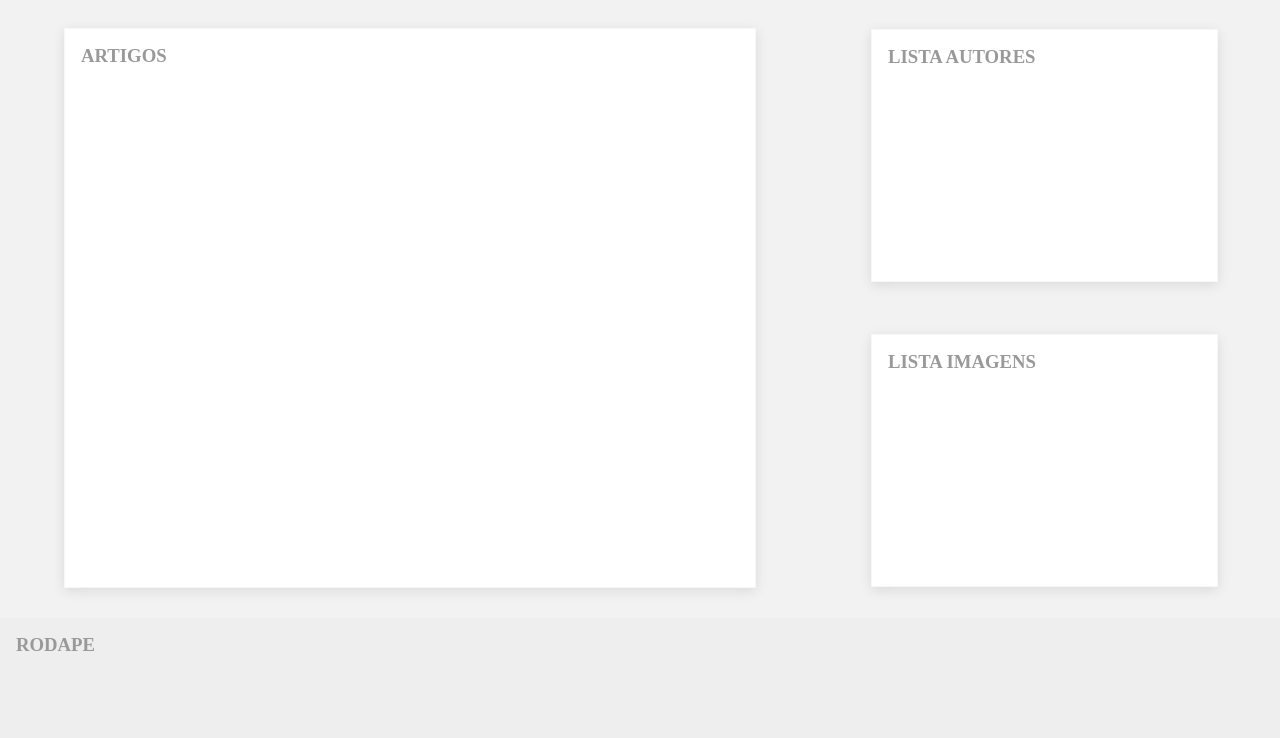
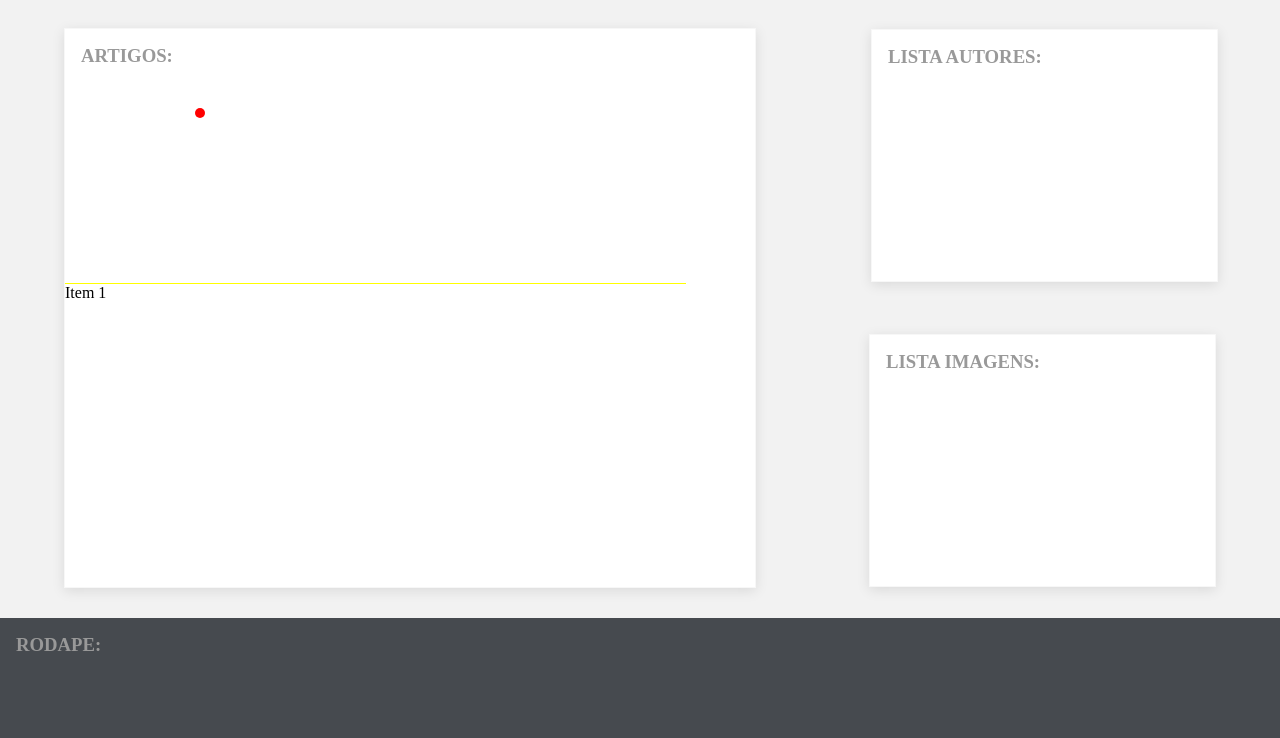
Before and after one commit to rubensmcz/projetofrontend1, a plain HTML site: page index.html in a window 1280 px wide. Shown: the part 72-810 px from the top of the page. Drawn offline with Linux system fonts and the light colour scheme.

Commit message:
Construindo Css

```diff
--- a/assets/stylesheets/card.css
+++ b/assets/stylesheets/card.css
@@ -1,5 +1,4 @@
 .card {
-
 	    background-color: #FFF;
 		border: 1px solid #F7F7F7;
 		box-shadow: 0 3px 12px rgba(0,0,0,0.10);
--- a/assets/stylesheets/style.css
+++ b/assets/stylesheets/style.css
@@ -62,6 +62,7 @@ Classe para configurar o rodape da tela
 .Rodape{
 				height: 120px;
 				background-color: #EEE;
+				background-color: #464A4F;
 	}
 
 /*
@@ -74,31 +75,103 @@ Classe para listar as informações externas
 				overflow: auto;
 	}
 
+/*
+Classe pai das classes .Autores_List e .Imagens_List
+*/
 .Pai_Autores_Imagens {
 	            		float: right;
 	 					width:  30%;
 	  					height: 90%;
 						margin-left: 10%;
-				position: relative;
+						display: flex;
+						flex-direction: column;
+						justify-content: space-between;
 }
 
 /*
 Classe para listar os autores
 */
 .Autores_List {
-          position: absolute;
           		top: 0;
           		width: 100%;
           		height: 45%;
+          		align-self: flex-start;
 	}
 
 /*
 Classe para listar as imagens
 */
 .Imagens_List {
-	     position: absolute;
 	     		bottom: 0;
 	     		width: 100%;
 	     		height: 45%;
+	     		align-self: flex-end;
+	}
+
+/*
+Classe para tratar o conteudo dos artigos
+*/
+.Artigos_Pai {
+		  		width:  90%;
+          		height:  5%;
+          		list-style: none;
+          		margin:  0;
+          		padding: 0;
+          		position: relative;
+}
+
+/*
+Classe para tratar os conteudos dos filhos dos artigos
+*/
+.Artigo_Filho {
+		  		width:  100%;
+          		height: 200px;
+          		border-bottom: 1px solid yellow;
+          		position: relative;
+}
+
+.bola {
+	position: absolute;
+	width: 10px;
+	height: 10px;
+	border-radius: 10px;
+	background: red;
+	top: 25%;
+	left: 25%;
+	margin: -25px 0 0 -25px;
+}
+
+/*
+Classe para tratar pontos especificos da classe Artigo_Filho
+*/
+.Artigo_Filho:last-child {border-bottom: none;}
+
+
+/*
+Classe para tratar o conteudo dos autores
+*/
+.Autores_Pai {
 
 }
+
+/*
+Classe para tratar os conteudos dos filhos dos autores
+*/
+.Autores_Filho {
+
+}
+
+/*
+Classe para tratar o conteudo das imagens
+*/
+.Imagens_Pai {
+
+}
+
+
+/*
+Classe para tratar os conteudos dos filhos das imagens
+*/
+.Imagens_Filho {
+
+}
--- a/index.html
+++ b/index.html
@@ -2,37 +2,49 @@
 <html>
 
 <head>
-	<meta charset="utf-8">                 						<!-- Tag para tratar os caracteres especiais -->
-	<link rel="stylesheet" type="text/css" href="assets/stylesheets/style.css">    <!-- Tag para localizar onde está o arquivo CSS -->
-	<link rel="stylesheet" type="text/css" href="assets/stylesheets/card.css">     <!-- Tag para localizar onde está o arquivo CSS -->
+	<meta charset="utf-8">                 						                <!-- Tag para tratar os caracteres especiais    -->
+	<link rel="stylesheet" type="text/css" href="assets/stylesheets/style.css"> <!-- Tag para localizar onde está o arquivo CSS -->
+	<link rel="stylesheet" type="text/css" href="assets/stylesheets/card.css">  <!-- Tag para localizar onde está o arquivo CSS -->
     <title></title>
 </head>
 
 <body>
 
 	<header class="Cabecalho">
-		<h1 class=>Cabeçalho</h1>
+		<h1 class=>Cabeçalho:</h1>
 	</header>
 
 	<main class="Miolo">
+
 		<article class = "Post_List card">
-			<h3 class="card_titulo">Artigos</h3>
+
+			<h3 class="card_titulo">Artigos:</h3>
+
+			<ul class="Artigos_Pai">
+				<li class="Artigo_Filho">
+					<span class="bola"></span>
+				</li>
+				<li>Item 1</li>
+			</ul>
+
 		</article>
 
 		<aside class = "Pai_Autores_Imagens" >
-			Pai_Autores_Imagens
+
 			<article  class = "Autores_List card">
-			    <h3 class="card_titulo">Lista Autores</h3>
+			    <h3 class="card_titulo">Lista Autores:</h3>
 			</article>
 
 			<article class = "Imagens_List card">
-			    <h3 class="card_titulo">Lista Imagens</h3>
+			    <h3 class="card_titulo">Lista Imagens:</h3>
 			</article>
+
 		</aside>
+
 	</main>
 
 	<footer class="Rodape">
-	      <h3 class="card_titulo">Rodape</h3>
+	      <h3 class="card_titulo">Rodape:</h3>
 	</footer>
 
 </body>
```
Also changed, not shown: Documentacao_Curso_Front_End1.txt. Lines whose indentation alone changed are shown as unchanged.
